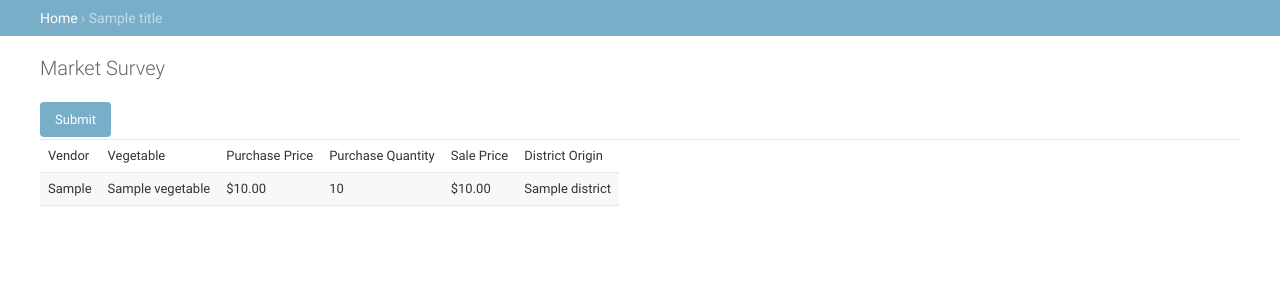
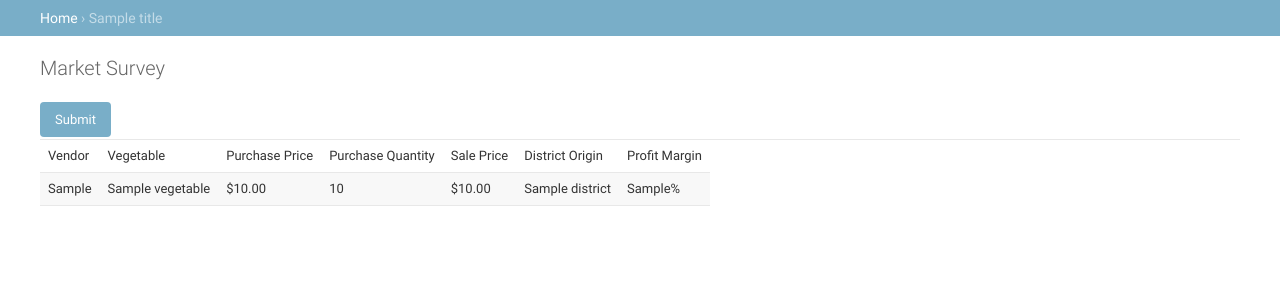
Before and after one commit to catalpainternational/dai, a Django app: template market_survey/templates/market_survey/filter.html in a window 1280 px wide. Shown: the part 48-348 px from the top of the page. Run offline with Django 3.2, Linux system fonts and the light colour scheme; the template is opened without the code that fills it: most values are stand-ins (such as "Sample title", 1, 10 or a date in 2020).

Commit message:
Added the profit margin

```diff
--- a/market_survey/templates/market_survey/filter.html
+++ b/market_survey/templates/market_survey/filter.html
@@ -22,6 +22,7 @@ p {padding: 5px;}
                 <td>{% trans 'Purchase Quantity' %}</td>
                 <td>{% trans 'Sale Price' %}</td>
                 <td>{% trans 'District Origin' %}</td>
+                <td>{% trans 'Profit Margin' %}</td>
             </tr>
         {% for obj in filter %}
             <tr>
@@ -31,6 +32,7 @@ p {padding: 5px;}
                 <td> {{ obj.purchase_quantity }} </td>
                 <td> ${{ obj.sale_price|floatformat:2 }} </td>
                 <td> {{ obj.district }} </td>
+                <td> {{ obj.profit_margin }}% </td>
             </tr>
         {% endfor %}
         </table>
```
